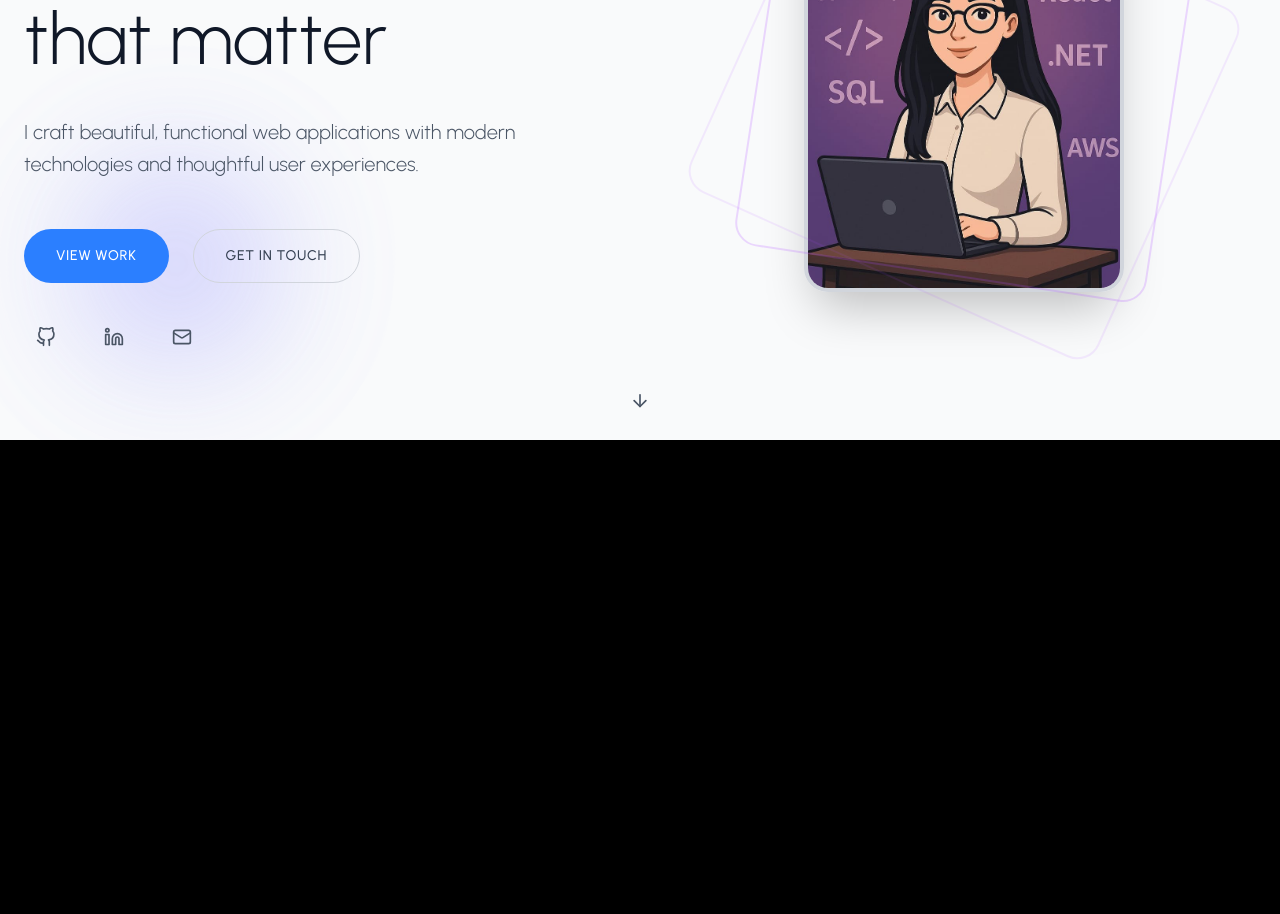
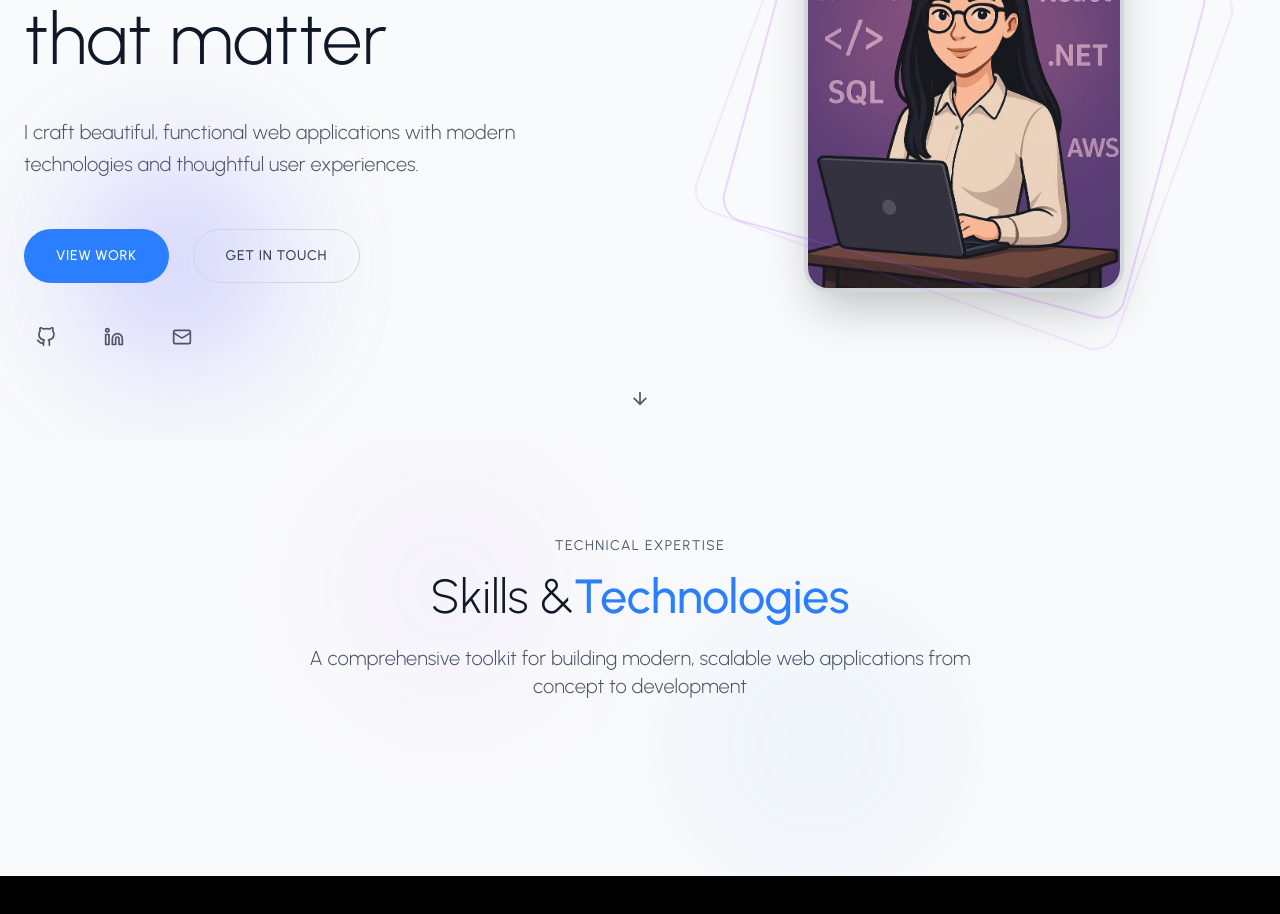
Before and after one commit to PaolaQuintanilla/devfolio, a React (Vite) app: page / in a window 1280 px wide. Shown: the part 360-1274 px from the top of the page. Before the commit the page ends 810 px from the top, so only its background shows below. Built offline with nearby package versions, Linux system fonts and the light colour scheme.

Commit message:
add skill section

```diff
--- a/src/App.tsx
+++ b/src/App.tsx
@@ -1,15 +1,18 @@
 import Navbar from "./components/Navbar";
 import HeroSection from "./components/Sections/HeroSection";
+import { SkillsSection } from "./components/Sections/SkillsSection";
 import { ThemeProvider } from "./context/ThemeProvider";
 
 const App = () => {
   return (
     <ThemeProvider>
-      <div>
+      <div className="pb-[100vh]">
         <Navbar />
         <HeroSection />
+        <SkillsSection />
       </div>
     </ThemeProvider>
+    // 47:50
   );
 };
 
--- a/src/components/Sections/HeroSection.tsx
+++ b/src/components/Sections/HeroSection.tsx
@@ -3,6 +3,7 @@ import { ArrowDown, Mail } from "lucide-react";
 import { FiGithub, FiLinkedin } from "react-icons/fi";
 import PROFILE_PIC from "../../assets/profile.jpg";
 import { useTheme } from "../../context/useTheme";
+import { containerVariants, itemVariants } from "../../utils/helper";
 // import { FaGithub, FaLinkedin } from "react-icons/fa";
 
 const HeroSection = () => {
@@ -17,28 +18,28 @@ const HeroSection = () => {
     }
   };
 
-  const containerVariants = {
-    hidden: { opacity: 0 },
-    visible: {
-      opacity: 1,
-      transition: {
-        staggerChildren: 0.2,
-        delayChildren: 0.3,
-      },
-    },
-  };
+  // const containerVariants = {
+  //   hidden: { opacity: 0 },
+  //   visible: {
+  //     opacity: 1,
+  //     transition: {
+  //       staggerChildren: 0.2,
+  //       delayChildren: 0.3,
+  //     },
+  //   },
+  // };
 
-  const itemVariants: Variants = {
-    hidden: { y: 30, opacity: 0 },
-    visible: {
-      y: 0,
-      opacity: 1,
-      transition: {
-        duration: 0.8,
-        ease: "easeOut",
-      },
-    },
-  };
+  // const itemVariants: Variants = {
+  //   hidden: { y: 30, opacity: 0 },
+  //   visible: {
+  //     y: 0,
+  //     opacity: 1,
+  //     transition: {
+  //       duration: 0.8,
+  //       ease: "easeOut",
+  //     },
+  //   },
+  // };
 
   const textVariants: Variants = {
     hidden: { y: 20, opacity: 0 },
@@ -158,7 +159,7 @@ const HeroSection = () => {
               </motion.div>
 
               <motion.h1
-                variants={itemVariants}
+                variants={itemVariants as Variants}
                 className="text-3xl md:text-5xl font-light mb-6 leading-tight"
               >
                 <span className={isDarkMode ? "text-white" : "text-gray-900"}>
@@ -174,7 +175,7 @@ const HeroSection = () => {
               </motion.h1>
 
               <motion.p
-                variants={itemVariants}
+                variants={itemVariants as Variants}
                 className={`text-base md:text-lg ${
                   isDarkMode ? "text-gray-400" : "text-gray-600"
                 } mb-8 max-w-xl mx-auto font-light leading-relaxed`}
@@ -185,7 +186,7 @@ const HeroSection = () => {
 
               {/* CTA Buttons - Mobile */}
               <motion.div
-                variants={itemVariants}
+                variants={itemVariants as Variants}
                 className="flex flex-col sm:flex-row gap-4 justify-center items-center mb-8"
               >
                 <motion.button
@@ -211,7 +212,7 @@ const HeroSection = () => {
               </motion.div>
               {/* Social Links - Mobile */}
               <motion.div
-                variants={itemVariants}
+                variants={itemVariants as Variants}
                 className="flex justify-center gap-4 mt-8"
               >
                 {[
@@ -251,7 +252,7 @@ const HeroSection = () => {
               </motion.div>
               {/* Tech Stack - Mobile */}
               <motion.div
-                variants={itemVariants}
+                variants={itemVariants as Variants}
                 className="flex flex-wrap justify-center items-center gap-x-3 gap-y-2 mt-6 text-xs"
                 // className="flex justify-center item-center space-x-6 text-xs uppercase tracking-wider flex-wrap"
               >
@@ -304,7 +305,7 @@ const HeroSection = () => {
                 Full Stack Developer
               </motion.div>
               <motion.h1
-                variants={itemVariants}
+                variants={itemVariants as Variants}
                 className="text-5xl xl:text-7xl font-light mb-8 leading-tight"
               >
                 <span
@@ -324,7 +325,7 @@ const HeroSection = () => {
                 </span>
               </motion.h1>
               <motion.p
-                variants={itemVariants}
+                variants={itemVariants as Variants}
                 className={`text-xl ${
                   isDarkMode ? "text-gray-400" : "text-gray-600"
                 } mb-12 font-light leading-relaxed max-w-lg`}
@@ -333,7 +334,10 @@ const HeroSection = () => {
                 technologies and thoughtful user experiences.
               </motion.p>
               {/* CTA Buttons - Desktop */}
-              <motion.div variants={itemVariants} className="flex gap-6 mb-8">
+              <motion.div
+                variants={itemVariants as Variants}
+                className="flex gap-6 mb-8"
+              >
                 <motion.button
                   whileHover={{ y: -2 }}
                   whileTap={{ scale: 0.98 }}
@@ -357,7 +361,7 @@ const HeroSection = () => {
               </motion.div>
               {/* Social Links - Desktop */}
               <motion.div
-                variants={itemVariants}
+                variants={itemVariants as Variants}
                 className="flex space-x-6 mb-12"
               >
                 {[
@@ -390,7 +394,7 @@ const HeroSection = () => {
               <div className="relative">
                 {/* Tech Stack - Desktop*/}
                 <motion.div
-                  variants={itemVariants}
+                  variants={itemVariants as Variants}
                   className="flex items-center space-x-8 text-sm Tracking-widest -top-16 -left-28 absolute"
                 >
                   <span
--- /dev/null
+++ b/src/components/Sections/SkillsSection.tsx
@@ -0,0 +1,110 @@
+import { useRef } from "react";
+import {
+  motion,
+  useInView,
+  useScroll,
+  useTransform,
+  type Variants,
+} from "framer-motion";
+import { useTheme } from "../../context/useTheme";
+import { containerVariants, itemVariants } from "../../utils/helper";
+import { SKILLS_CATEGORY } from "../../utils/data";
+
+export const SkillsSection = () => {
+  const { isDarkmode } = useTheme();
+  const sectionRef = useRef(null);
+  const isInView = useInView(sectionRef, { once: true, margin: "-100px" });
+
+  const { scrollYProgress } = useScroll({
+    target: sectionRef,
+    offset: ["start end", "end start"],
+  });
+
+  const y = useTransform(scrollYProgress, [0, 1], [100, -100]);
+
+  const skillBarVariants = {
+    hidden: { width: 0, opacity: 0 },
+    visible: (level) => ({
+      width: `${level}%`,
+      opacity: 1,
+      transition: {
+        duration: 1.2,
+        ease: "easeOut",
+        delay: 0.3,
+      },
+    }),
+  };
+  return (
+    <section
+      ref={sectionRef}
+      id="skills"
+      className={`py-24 px-6 ${
+        isDarkmode ? "bg-gray-950 text-white" : "bg-gray-50 text-gray-900"
+      } relative overflow-hidden`}
+    >
+      {/* Background elements */}
+      <motion.div style={{ y }} className="absolute inset-0 overflow-hidden">
+        <div
+          className={`absolute top-40 right-1/4 w-72 h-72 rounded-full blur-3xl opacity-5 ${
+            isDarkmode ? "bg-blue-500" : "bg-blue-400"
+          }`}
+        />
+        <div
+          className={`absolute bottom-40 left-1/4 w-64 h-64 rounded-full blur-3xl opacity-5 ${
+            isDarkmode ? "bg-purple-500" : "bg-purple-400"
+          }`}
+        />
+      </motion.div>
+
+      <div className={`max-w-6xl mx-auto relative z-10`}>
+        {/* Section header */}
+        <motion.div
+          initial={itemVariants}
+          animate={isInView ? "visible" : "hidden"}
+          variants={containerVariants}
+          className="text-center mb-20"
+        >
+          <motion.div
+            variants={itemVariants as Variants}
+            className={`text-sm uppercase tracking-widest ${
+              isDarkmode ? "text-gary-500" : "text-gray-600"
+            } mb-4`}
+          >
+            Technical Expertise
+          </motion.div>
+          <motion.h2
+            variants={itemVariants as Variants}
+            className="text-3xl md:text-5xl font-light mb-6"
+          >
+            Skills &
+            <span className="text-blue-500 font-medium">Technologies</span>
+          </motion.h2>
+          <motion.p
+            variants={itemVariants as Variants}
+            className={`text-xl ${
+              isDarkmode ? "text-gray-400" : "text-gray-600"
+            } max-w-2xl mx-auto font-light`}
+          >
+            A comprehensive toolkit for building modern, scalable web
+            applications from concept to development
+          </motion.p>
+        </motion.div>
+        {/* Skills grid */}
+        <motion.div
+          initial="hidden"
+          animate={isInView ? "visible" : "hidden"}
+          variants={containerVariants}
+          className=""
+        >
+          {SKILLS_CATEGORY.map((category, categoryIndex) => (
+            <motion.div
+              key={category.title}
+              variants={itemVariants as Variants}
+              className={``}
+            ></motion.div>
+          ))}
+        </motion.div>
+      </div>
+    </section>
+  );
+};
--- /dev/null
+++ b/src/utils/helper.ts
@@ -0,0 +1,27 @@
+export const containerVariants = {
+  hidden: {
+    opacity: 0,
+  },
+  visible: {
+    opacity: 1,
+    transition: {
+      staggerChildren: 0.2,
+      delayChildren: 0.3,
+    },
+  },
+};
+
+export const itemVariants = {
+  hidden: {
+    y: 30,
+    opacity: 0,
+  },
+  visible: {
+    y: 0,
+    opacity: 1,
+    transition: {
+      duration: 0.8,
+      ease: "easeOut",
+    },
+  },
+};
```
